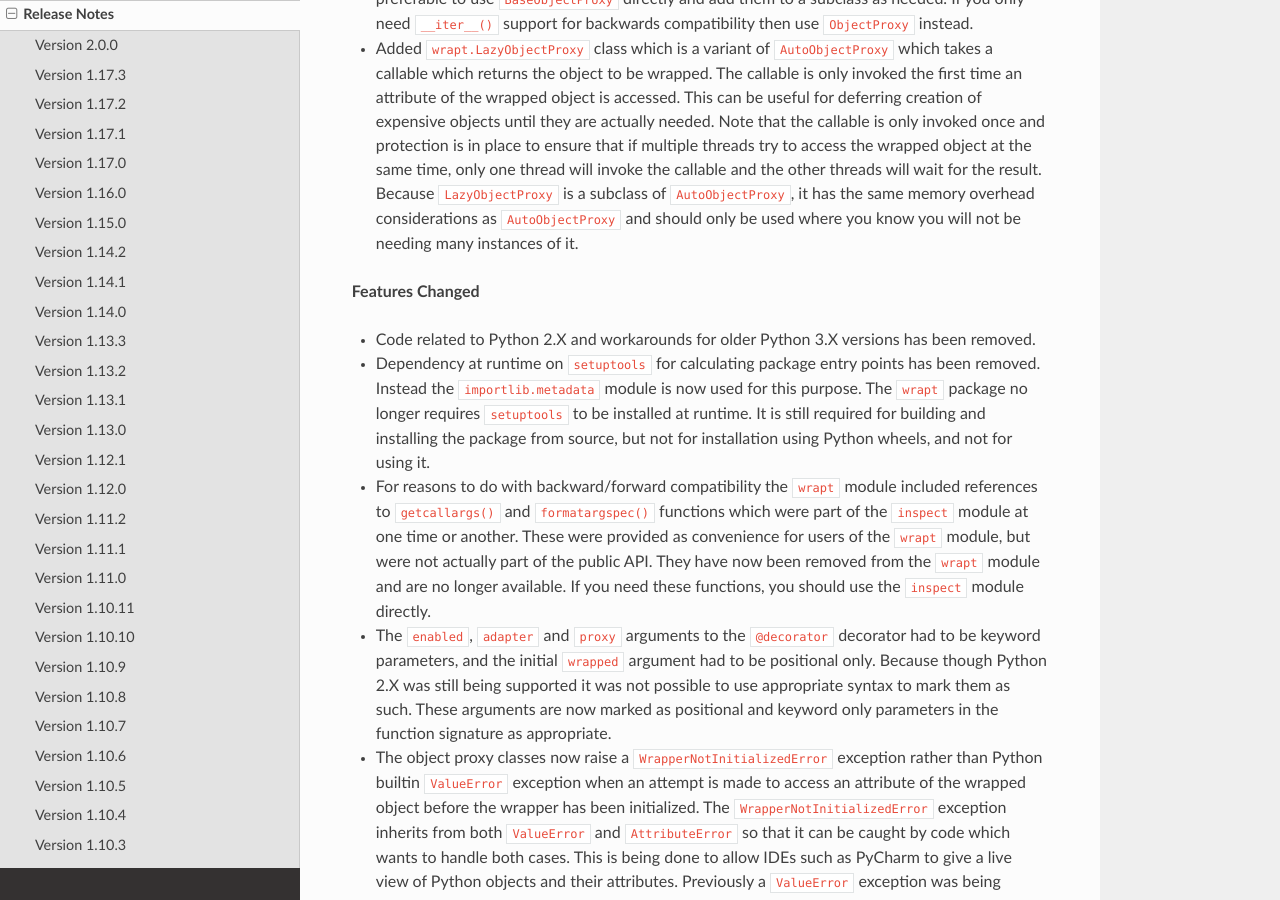
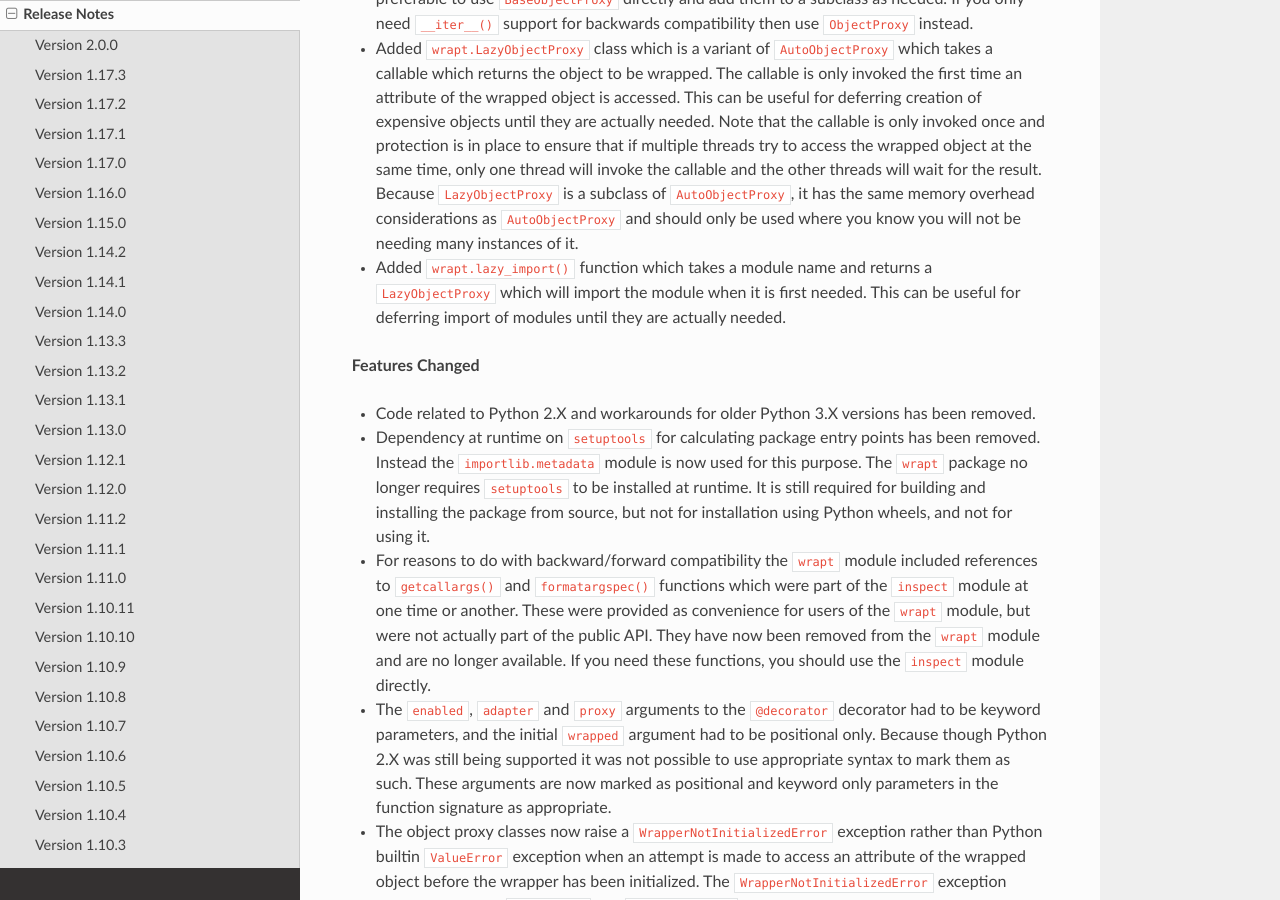
Before and after one commit to GrahamDumpleton/wrapt, a Sphinx documentation site: the page built from docs/changes.rst, in a window 1280 px wide and 900 px high, scrolled down 1112 px. Built offline with Sphinx 7.4.7 and the Read the Docs theme 3.1.0, drawn with Linux system fonts in a browser that asks for light colours.

Commit message:
Add note about lazy_import() function in changes.

```diff
--- a/docs/changes.rst
+++ b/docs/changes.rst
@@ -65,6 +65,11 @@ these reasons a major version bump is being made.
   ``AutoObjectProxy``, it has the same memory overhead considerations as
   ``AutoObjectProxy`` and should only be used where you know you will not be
   needing many instances of it.
+
+* Added ``wrapt.lazy_import()`` function which takes a module name and returns a
+  ``LazyObjectProxy`` which will import the module when it is first needed.
+  This can be useful for deferring import of modules until they are actually
+  needed.
 
 **Features Changed**
 
```
